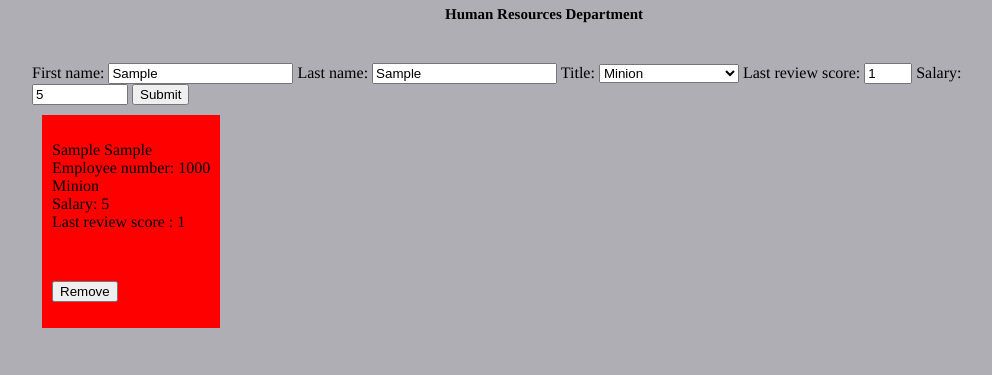
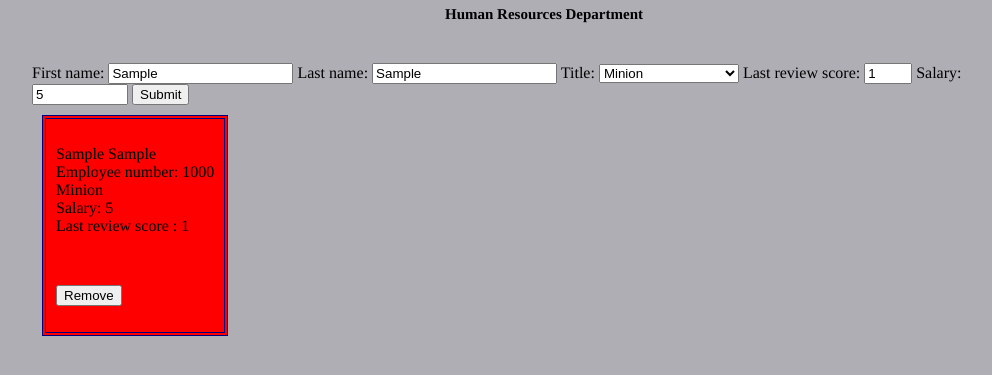
Before and after one commit to suzannaaltman/Employee-Form, a plain HTML site: page index.html in a window 1280 px wide. Both pictures are taken after typing "Sample", "Sample", "5" into the empty fields and a click on the button "Submit". Shown: the part 145-520 px from the top of the page, without its empty margins (96-1088 px from the left). Drawn offline with Linux system fonts and the light colour scheme.

Commit message:
update stylesheet with border

```diff
--- a/stylesheet.css
+++ b/stylesheet.css
@@ -62,6 +62,7 @@ img {
   padding: 10px;
   float: left;
   background-color: white;
+  border: 4px double navy;
 }
 
 
```
